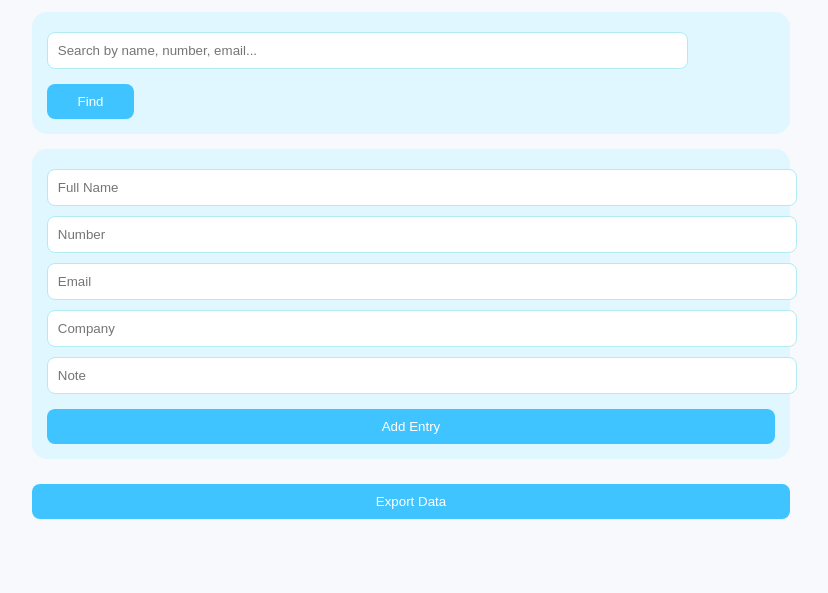
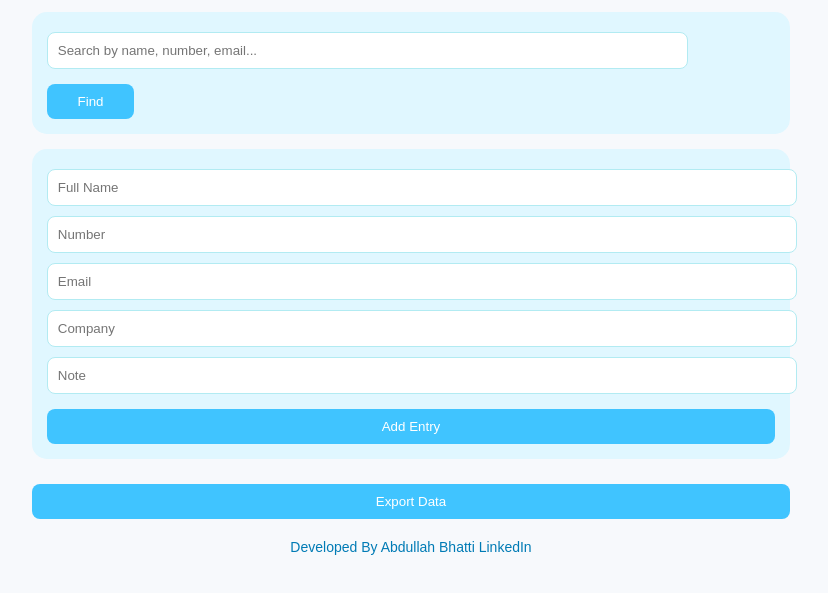
Before and after one commit to 1abdullahr1/Web_CRM_-App, a plain HTML site: page index.html in a window 1280 px wide. Shown: the part 99-692 px from the top of the page, without its empty margins (229-1057 px from the left). Drawn offline with Linux system fonts and the light colour scheme.

Commit message:
Update index.html

```diff
--- a/index.html
+++ b/index.html
@@ -201,5 +201,9 @@
             document.body.removeChild(link);
         }
     </script>
+    <div style="text-align: center; margin-top: 20px; font-size: 14px; color: #007bb5;">
+    Developed By <a href="https://www.linkedin.com/in/abdullah-bhatti-542929252" target="_blank" style="color: #007bb5; text-decoration: none;">Abdullah Bhatti</a> LinkedIn
+</div>
+
 </body>
 </html>
```
